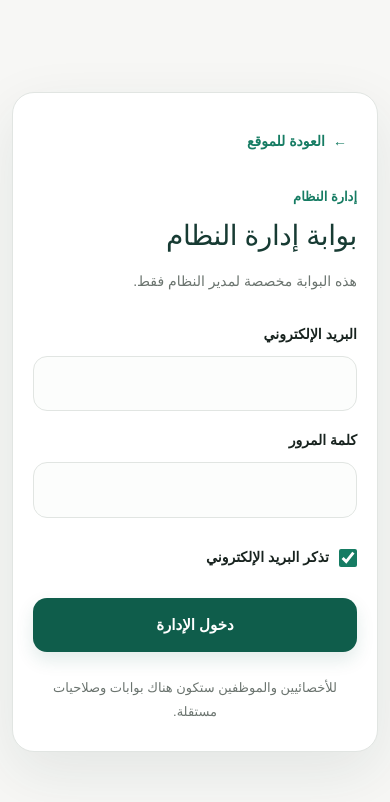
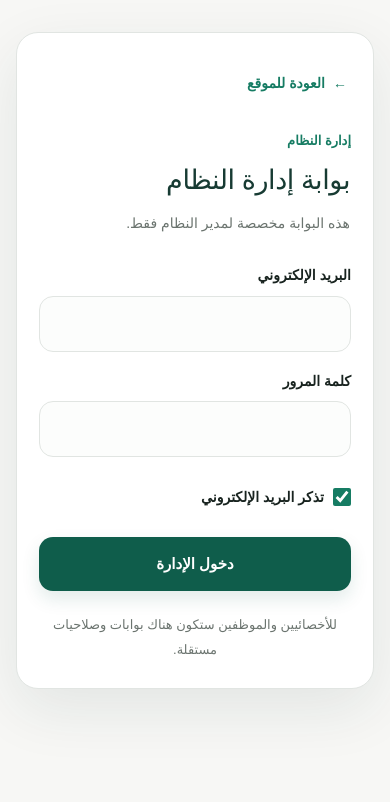
Before and after one commit to khaled19961/-D-Nutrition-Care, a Next.js app: page /admin-login in a window 390 px wide. Shown: the top 802 px of the page. Built offline with nearby package versions, Linux system fonts and the light colour scheme; no server answers.

Commit message:
Improve admin login spacing on small mobile screens

```diff
--- a/app/globals.css
+++ b/app/globals.css
@@ -833,3 +833,104 @@ h1,h2,h3,h4,h5,h6,p,span,a,button,label{overflow-wrap:anywhere}
   .admin-login-field input,
   .admin-login-submit{transition:none}
 }
+
+
+
+/* Small mobile spacing hardening */
+@media (width <= 480px){
+  .admin-login-page{
+    min-height:100svh;
+    padding:
+      max(18px, env(safe-area-inset-top, 0px))
+      max(16px, env(safe-area-inset-right, 0px))
+      max(24px, env(safe-area-inset-bottom, 0px))
+      max(16px, env(safe-area-inset-left, 0px));
+  }
+
+  .admin-login-container{
+    width:100%;
+    min-height:auto;
+    align-items:flex-start;
+    padding-block:14px;
+    box-sizing:border-box;
+  }
+
+  .admin-login-card{
+    width:100%;
+    max-width:420px;
+    padding:28px 22px 26px;
+    border-radius:22px;
+    margin-inline:auto;
+  }
+
+  .admin-login-back{
+    margin-inline:-4px;
+    padding-inline:8px;
+  }
+
+  .admin-login-kicker{
+    margin-top:26px;
+    margin-bottom:9px;
+  }
+
+  .admin-login-title{
+    font-size:27px;
+    line-height:1.45;
+    padding-inline:1px;
+  }
+
+  .admin-login-description{
+    margin-top:10px;
+    font-size:14px;
+    line-height:1.95;
+    padding-inline:1px;
+  }
+
+  .admin-login-form{
+    gap:18px;
+    margin-top:27px;
+  }
+
+  .admin-login-field label{
+    margin-bottom:8px;
+  }
+
+  .admin-login-field input[type="email"],
+  .admin-login-field input[type="password"]{
+    min-height:54px;
+    padding-inline:15px;
+  }
+
+  .admin-login-remember{
+    min-height:44px;
+    gap:9px;
+  }
+
+  .admin-login-submit{
+    min-height:54px;
+  }
+
+  .admin-login-note{
+    margin-top:22px;
+    padding-inline:4px;
+  }
+}
+
+@media (width <= 360px){
+  .admin-login-page{
+    padding-inline:13px;
+  }
+
+  .admin-login-card{
+    padding-inline:18px;
+    border-radius:20px;
+  }
+
+  .admin-login-title{
+    font-size:25px;
+  }
+
+  .admin-login-form{
+    margin-top:24px;
+  }
+}
```
